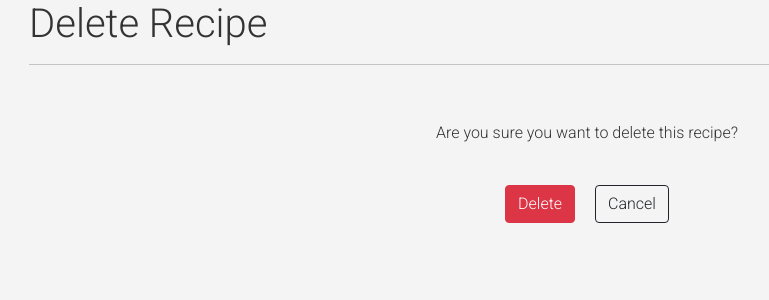
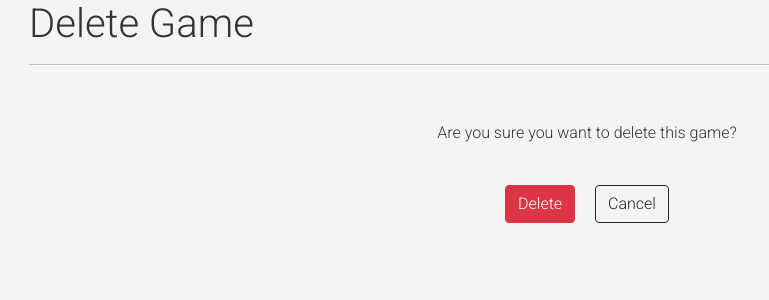
Before and after one commit to ruimarnjr/gamerinsight, a Django app: page /games/1/delete/ in a window 1280 px wide. Shown: the part 69-369 px from the top of the page, without its empty margins (53-822 px from the left). Run offline with Django 3.2, Linux system fonts and the light colour scheme; the first user in the database is signed in; tables that the repository leaves empty hold one stand-in row (Sample ...); some libraries are stand-ins or nearby versions.

Commit message:
Fix template typos

```diff
--- a/templates/delete_game.html
+++ b/templates/delete_game.html
@@ -1,15 +1,15 @@
 {% extends "base.html" %}
-{% block title %}The Easy Eater | Delete Recipe{% endblock %}
+{% block title %}Gamer Insight | Delete Game{% endblock %}
 {% block content %}
 
 <div class="container">
-    <h1 class="page-title">Delete Recipe</h1>
+    <h1 class="page-title">Delete Game</h1>
     <hr class="home-break">
     <br>
-    <p class="text-center mt-3">Are you sure you want to delete this recipe?</p>
+    <p class="text-center mt-3">Are you sure you want to delete this game?</p>
     <div class="row justify-content-center">
         <div class="col-11 col-md-6 col-lg-4 mt-3">
-            <!-- Delete Recipe Form -->
+            <!-- Delete Game Form -->
             <form class="text-center" method="POST">
                 {%  csrf_token  %}
                 <div>
--- a/templates/edit_comment.html
+++ b/templates/edit_comment.html
@@ -11,7 +11,7 @@
         {% if user.is_authenticated and comment.name == user.username  %}
         <!-- Ensure the user is signed in, and the comment they're trying to access is owned by them -->
         <div class="col-11 col-md-6 col-lg-4 mt-3">
-            <form method="post" class="add-recipe">
+            <form method="post" class="add-game">
                 {{ form | crispy }}
                 {% csrf_token %}
                 <div class="text-center">
--- a/website/urls.py
+++ b/website/urls.py
@@ -11,6 +11,6 @@ urlpatterns = [
     path('comments/<int:pk>/edit/', views.EditComment.as_view(), name='edit_comment'),
     path('comments/<int:pk>/delete/', views.DeleteComment.as_view(), name='delete_comment'),
     path('games/add/', views.AddGame.as_view(), name='add_game'),
-    path('games/<int:pk>/update/', views.EditGame.as_view(), name='edit_recipe'),
-    path('games/<int:pk>/delete/', views.DeleteGame.as_view(), name='delete_recipe'),
+    path('games/<int:pk>/update/', views.EditGame.as_view(), name='edit_game'),
+    path('games/<int:pk>/delete/', views.DeleteGame.as_view(), name='delete_game'),
 ]
```
Also changed, not shown: templates/game_detail.html (+4 -4 lines).
